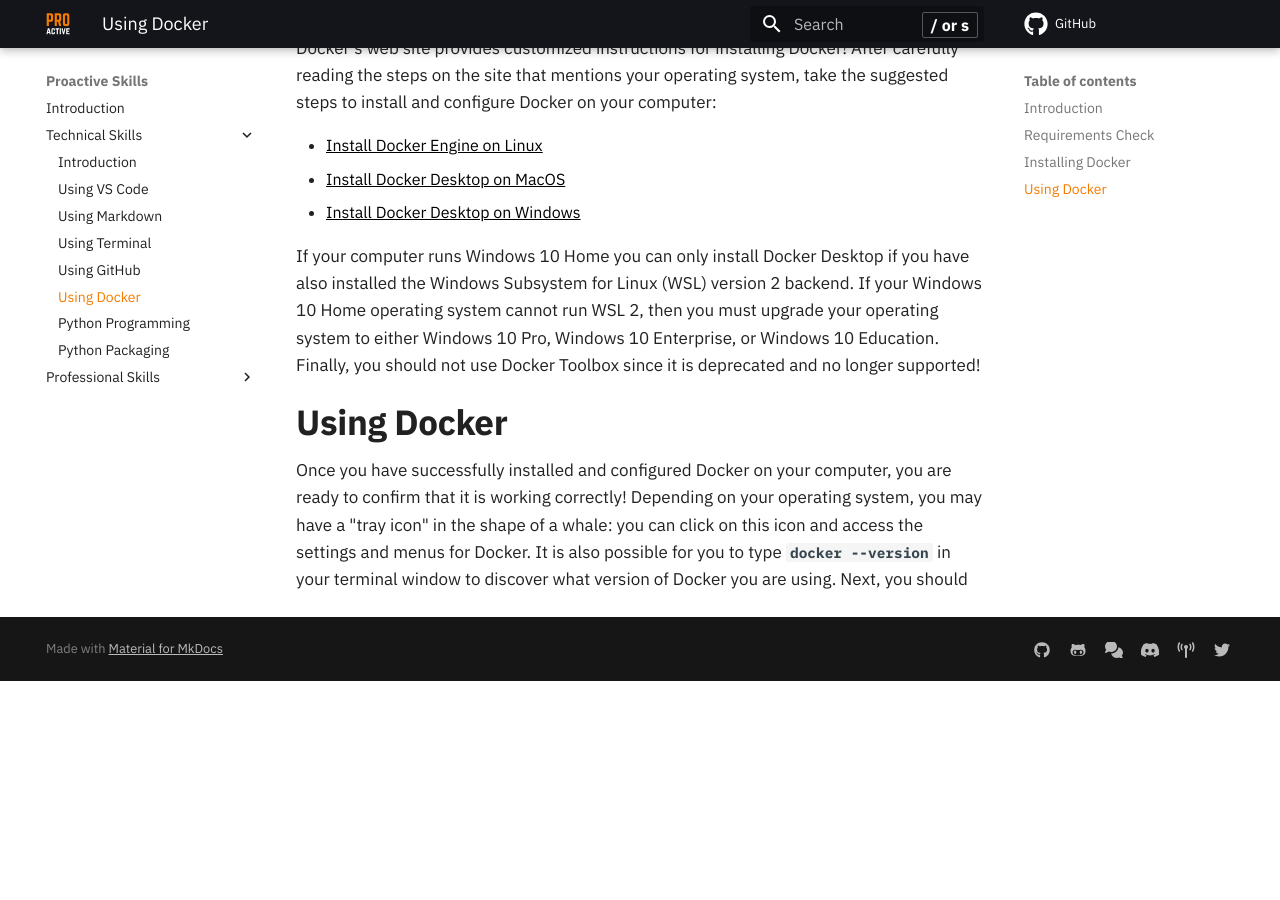
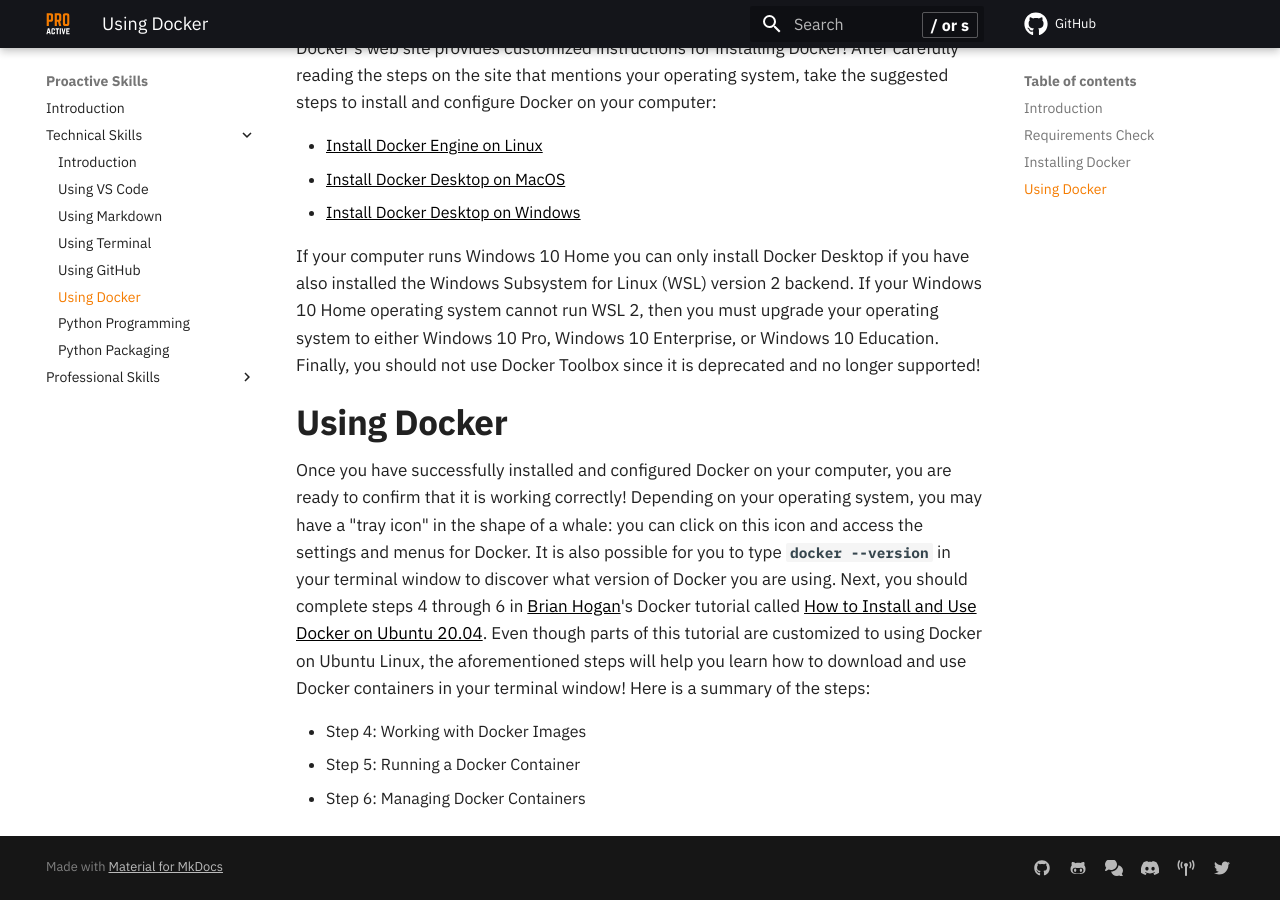
Before and after one commit to ProactiveProgrammers/www.proactiveprogrammers.com, an MkDocs documentation site: the page built from docs/proactive-skills/technical-skills/using-docker.md, in a window 1280 px wide and 900 px high, scrolled down 1236 px. Built offline with MkDocs 1.6.1 and Material for MkDocs 9.7.7, drawn with Linux system fonts in a browser that asks for light colours; comment, search, counter and statistics services are not loaded; before the commit the page ends 1917 px from its top, so only the background shows below that.

Commit message:
feat: Add tutorial steps for using Docker in the using-docker.

```diff
--- a/docs/proactive-skills/technical-skills/using-docker.md
+++ b/docs/proactive-skills/technical-skills/using-docker.md
@@ -70,4 +70,14 @@
 system, you may have a "tray icon" in the shape of a whale: you can click on
 this icon and access the settings and menus for Docker. It is also possible for
 you to type `docker --version` in your terminal window to discover what version
-of Docker you are using. Next, you should
+of Docker you are using. Next, you should complete steps 4 through 6 in [Brian
+Hogan](https://bphogan.com/)'s Docker tutorial called [How to Install and Use
+Docker on Ubuntu
+20.04](https://www.digitalocean.com/community/tutorials/how-to-install-and-use-docker-on-ubuntu-20-04).
+Even though parts of this tutorial are customized to using Docker on Ubuntu
+Linux, the aforementioned steps will help you learn how to download and use
+Docker containers in your terminal window! Here is a summary of the steps:
+
+* Step 4: Working with Docker Images
+* Step 5: Running a Docker Container
+* Step 6: Managing Docker Containers
```
